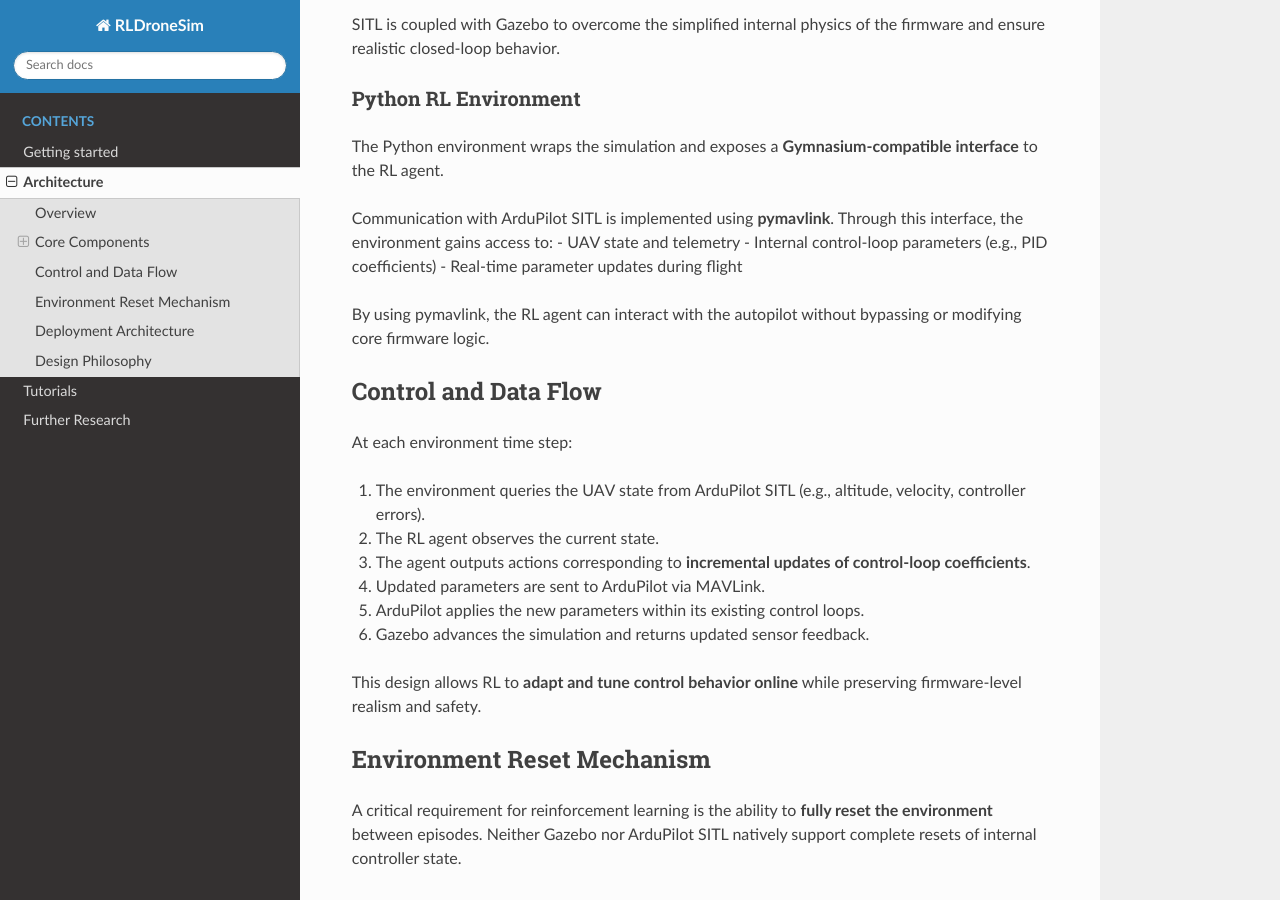
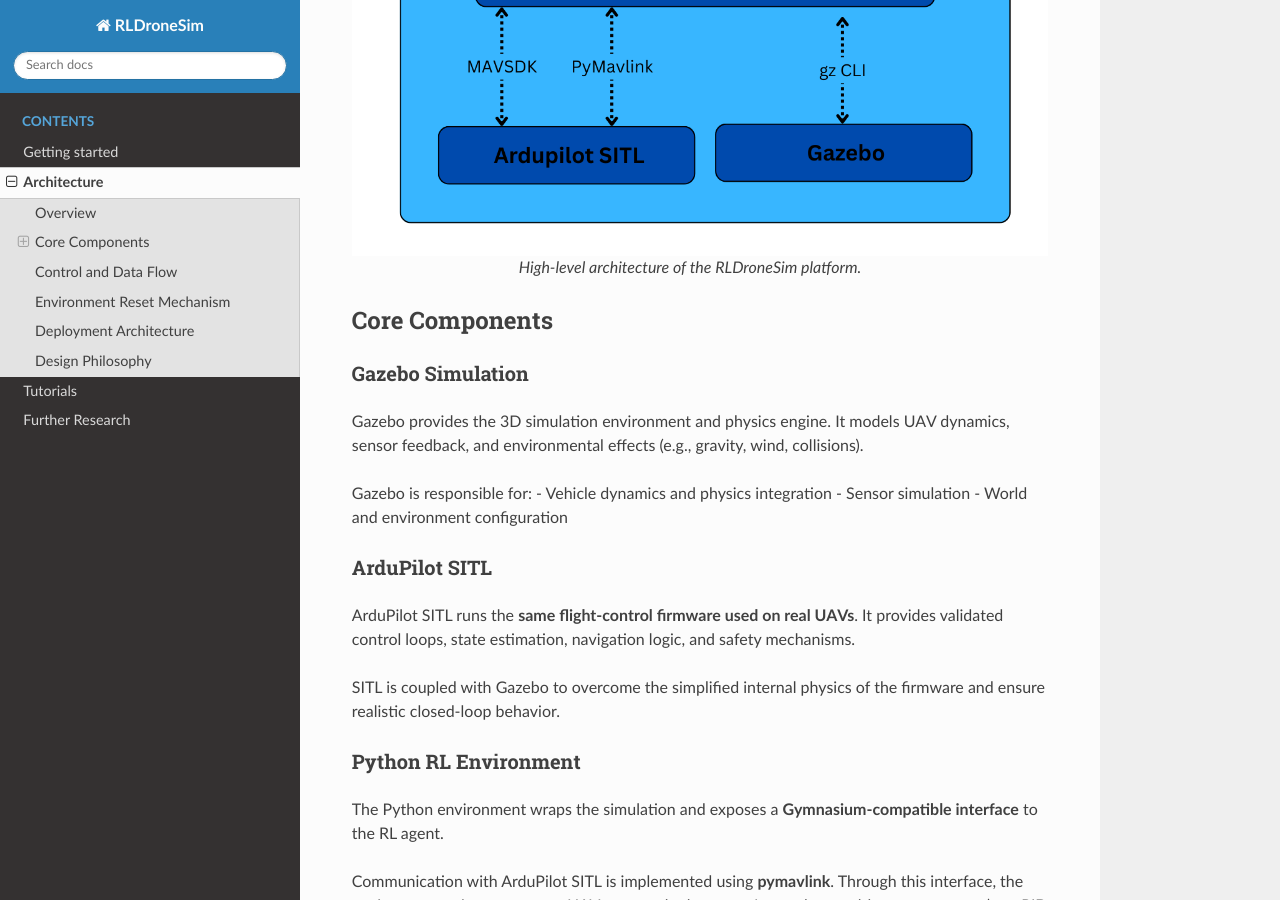
Before and after one commit to GorArzanyanAUA/RLDroneSim, a Sphinx documentation site: the page built from docs/source/architecture.rst, in a window 1280 px wide and 900 px high, scrolled down 911 px. Built offline with Sphinx 7.4.7 and the Read the Docs theme 3.1.0, drawn with Linux system fonts in a browser that asks for light colours; pages that are not in the unit, such as notebooks, are missing from menus.

Commit message:
image added

```diff
--- a/docs/source/architecture.rst
+++ b/docs/source/architecture.rst
@@ -18,7 +18,7 @@
 These components are synchronized to form a closed-loop control system suitable
 for reinforcement learning experiments.
 
-.. image:: /_static/ArdupilotEnv.png
+.. figure:: ../_static/ArdupilotEnv.png
    :align: center
    :alt: RLDroneSim architecture overview
 
```
